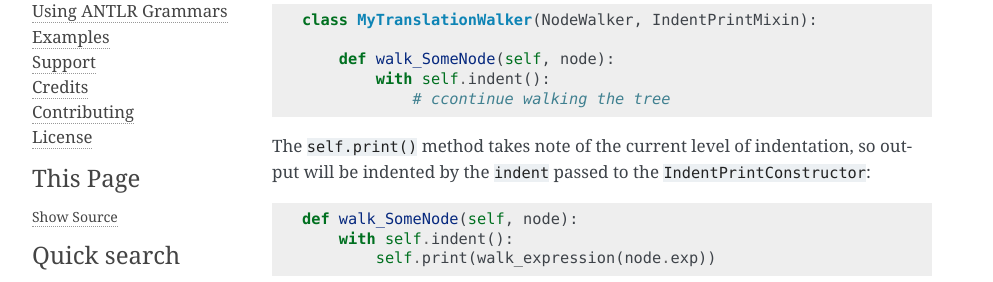
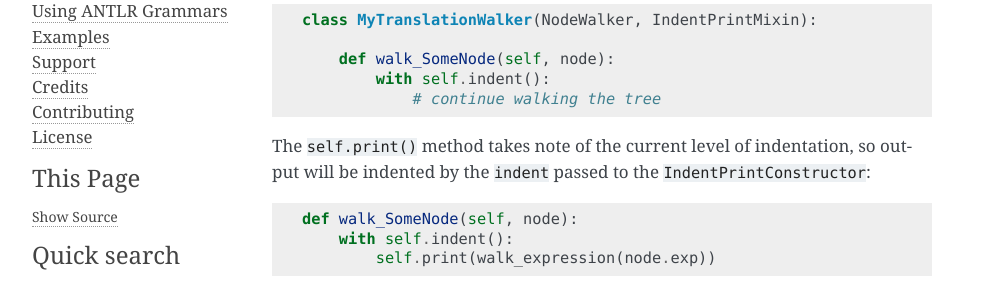
Before and after one commit to neogeny/TatSu, a Sphinx documentation site: the page built from docs/print_translation.rst, in a window 1280 px wide. Shown: the part 423-705 px from the top of the page, without its empty margins (148-1141 px from the left). Built offline with Sphinx 7.4.7, drawn with Linux system fonts in a browser that asks for light colours; pages that are not in the unit, such as notebooks, are missing from menus; the version number is read from the project's files by our own code.

Commit message:
[docs] bug fix

```diff
--- a/docs/print_translation.rst
+++ b/docs/print_translation.rst
@@ -21,7 +21,7 @@ and should be used thus:
 
         def walk_SomeNode(self, node):
             with self.indent():
-                # ccontinue walking the tree
+                # continue walking the tree
 
 
 The ``self.print()`` method takes note of the current level of indentation, so
```
